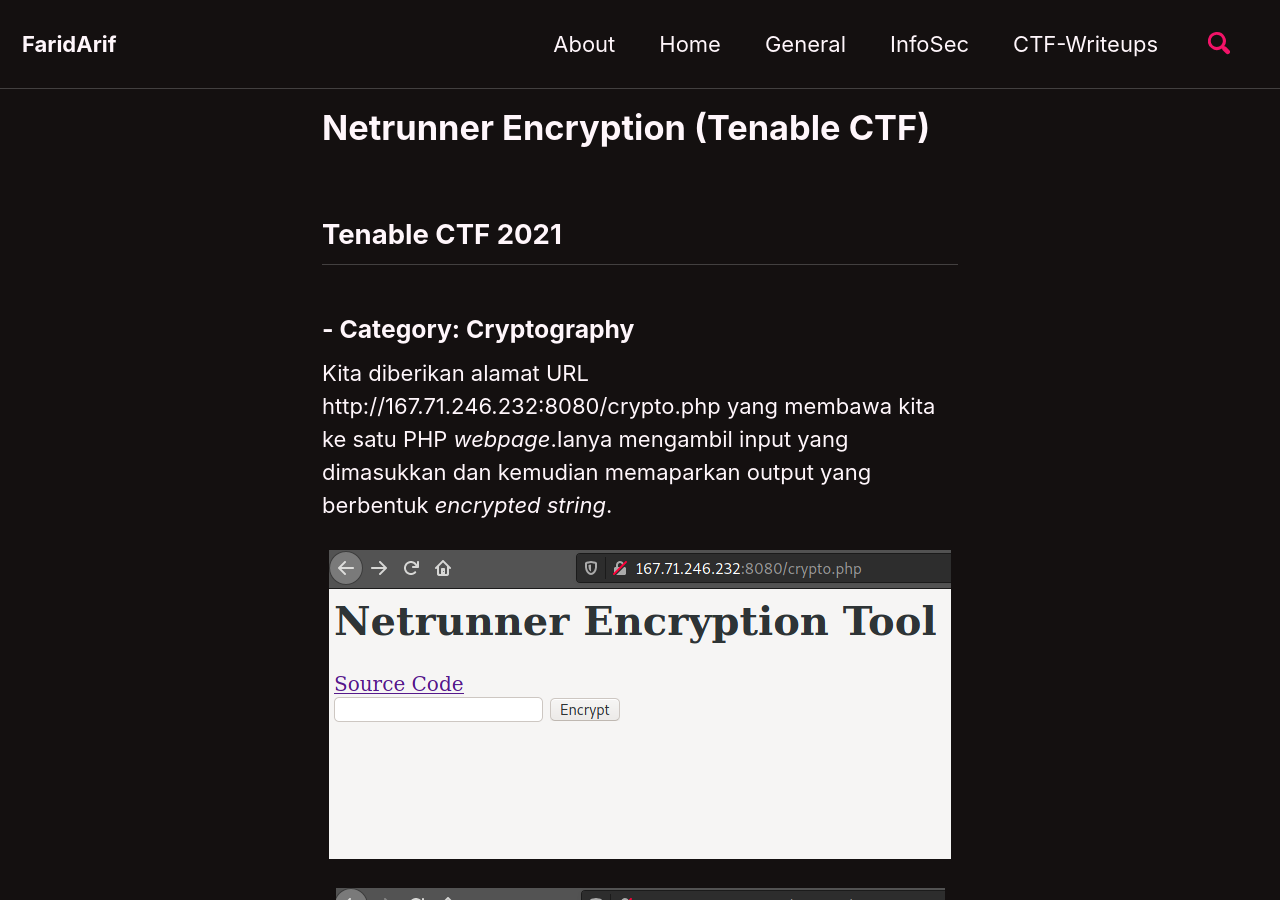
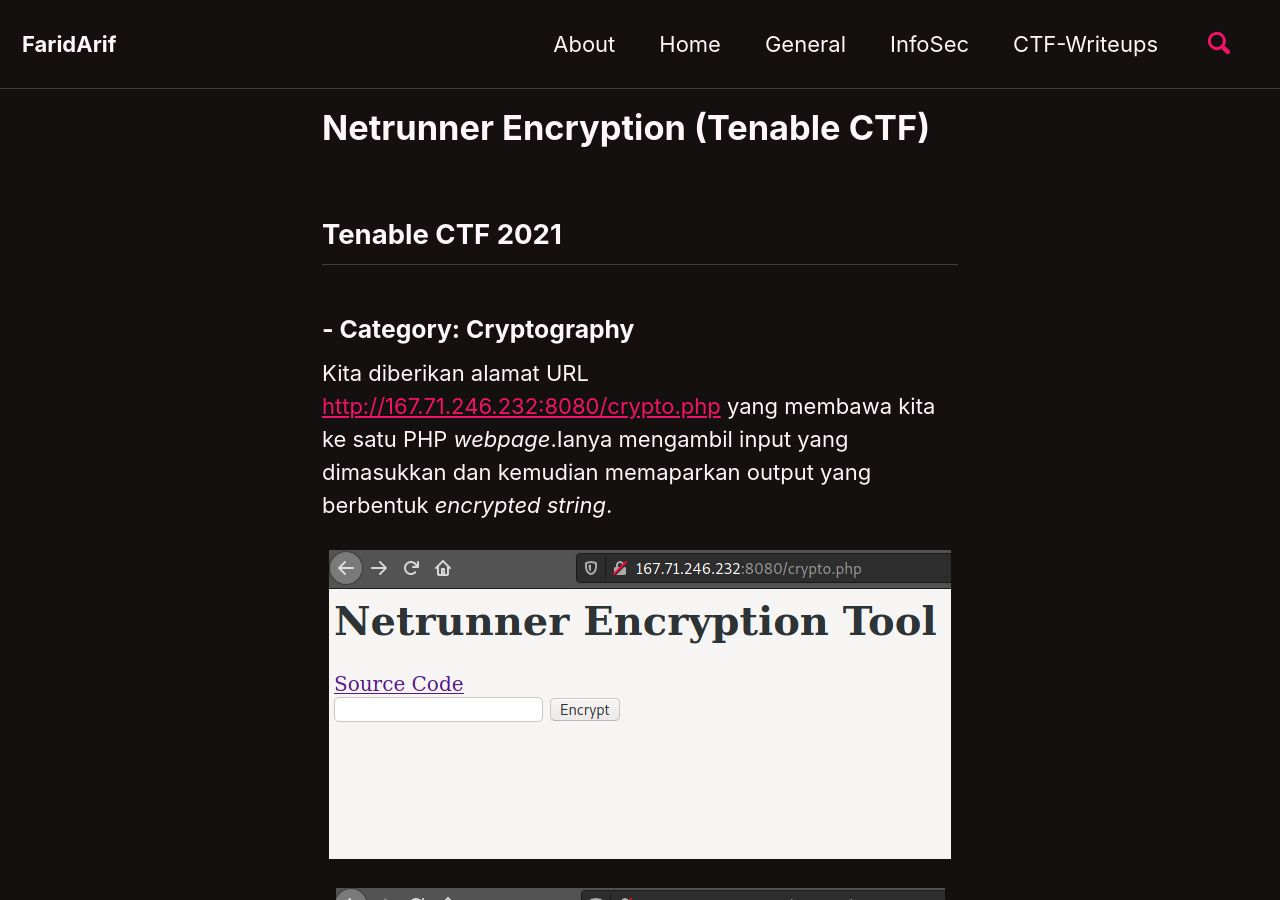
Before and after one commit to faridarif/faridarif.github.io, a Jekyll site: the page built from _posts/2021-02-23-CTF-netrunner-encryption.md, in a window 1280 px wide and 900 px high. Built offline with Jekyll 4.4.1, drawn with Linux system fonts in a browser that asks for light colours; cached includes are drawn as plain includes.

```diff
--- a/_posts/2021-02-23-CTF-netrunner-encryption.md
+++ b/_posts/2021-02-23-CTF-netrunner-encryption.md
@@ -9,7 +9,7 @@ tags: [Hacking , CTF ]
 ## Tenable CTF 2021
 ###	 - Category: Cryptography
 
-Kita diberikan alamat URL http://167.71.246.232:8080/crypto.php yang membawa kita ke satu PHP *webpage*.Ianya mengambil input yang dimasukkan dan kemudian memaparkan output yang  berbentuk *encrypted string*.
+Kita diberikan alamat URL <http://167.71.246.232:8080/crypto.php> yang membawa kita ke satu PHP *webpage*.Ianya mengambil input yang dimasukkan dan kemudian memaparkan output yang  berbentuk *encrypted string*.
 
 ![enter image description here](https://raw.githubusercontent.com/faridarif/faridarif.github.io/master/images/tenable-page.png){:.align-center}
 
```
